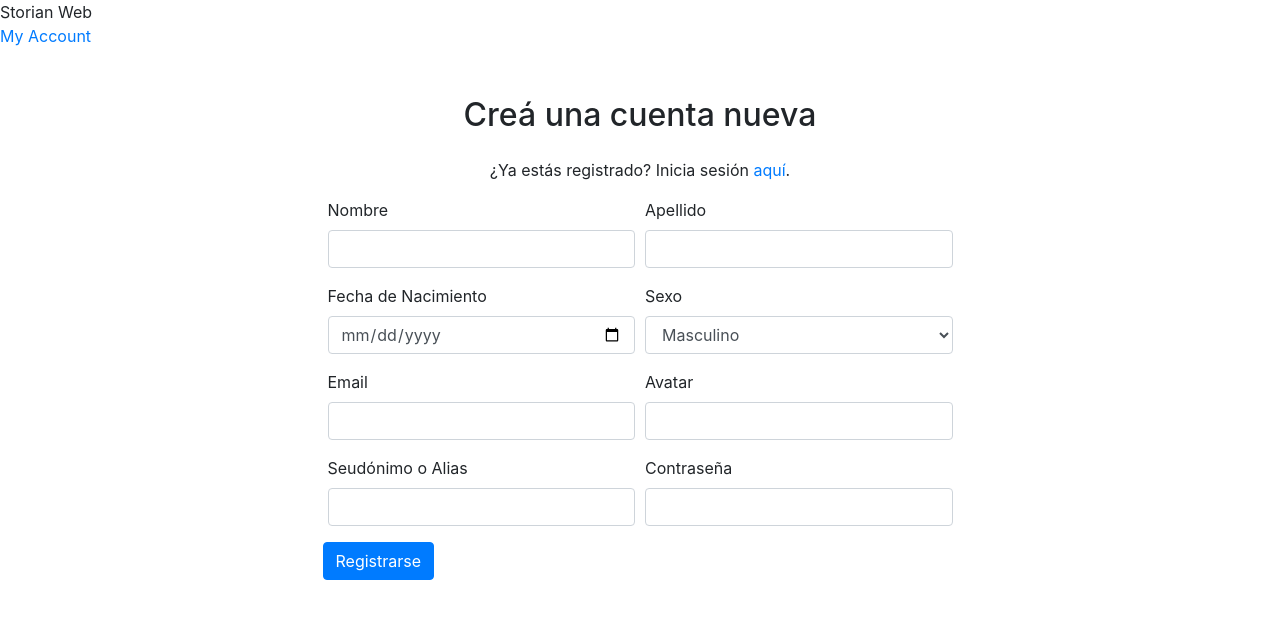
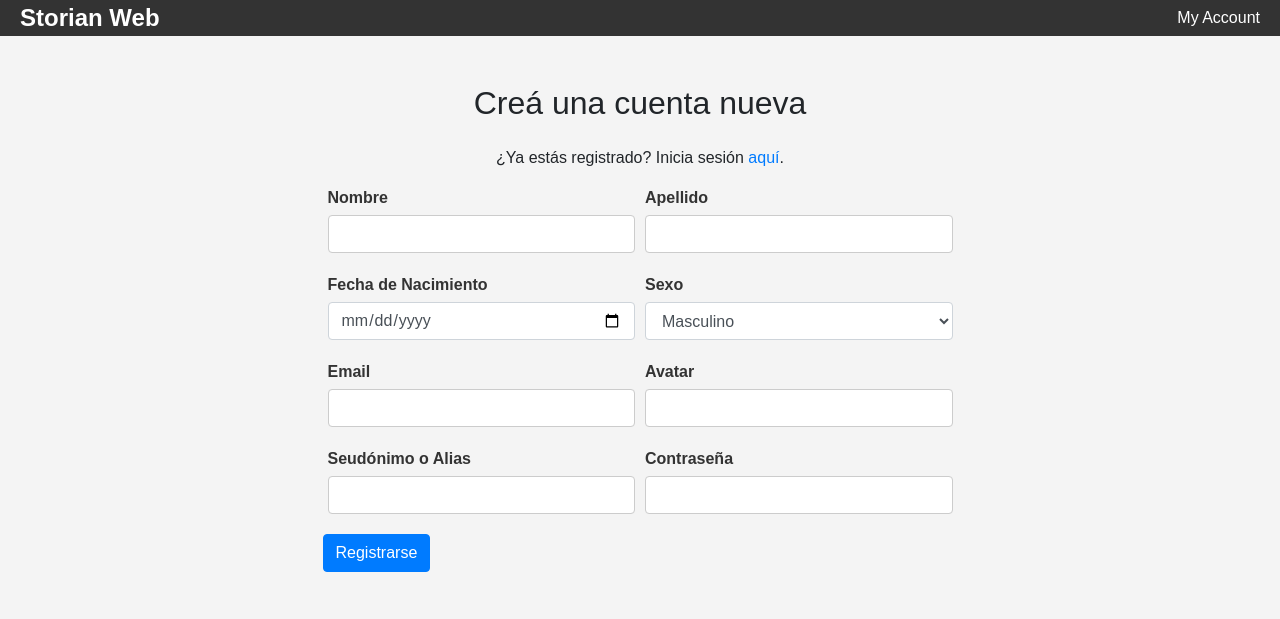
Before and after one commit to ArielitoUV/ProyectoStorianWeb, a Django app: template StorianWeb/core/templates/core/registro.html in a window 1280 px wide. Shown: the top 619 px of the page. Run offline with Django 4.2, Linux system fonts and the light colour scheme; the template is opened without the code that fills it, so the values that code supplies are empty.

Commit message:
css estilos

```diff
--- a/StorianWeb/core/css/styles.css
+++ b/StorianWeb/core/css/styles.css
@@ -0,0 +1,76 @@
+body {
+    font-family: Arial, sans-serif;
+    background-color: #f4f4f4;
+    margin: 0;
+    padding: 0;
+}
+
+.header {
+    background-color: #333;
+    color: #fff;
+    padding: 10px 0;
+    display: flex;
+    justify-content: space-between;
+    align-items: center;
+    padding: 0 20px;
+}
+
+.logo {
+    font-size: 24px;
+    font-weight: bold;
+}
+
+.account-link a {
+    color: #fff;
+    text-decoration: none;
+}
+
+.container {
+    text-align: center;
+}
+
+.form-container {
+    background-color: #fff;
+    border-radius: 8px;
+    box-shadow: 0px 0px 10px 0px rgba(0, 0, 0, 0.1);
+    padding: 40px;
+    margin-top: 20px;
+}
+
+.form-group {
+    margin-bottom: 20px;
+}
+
+label {
+    display: block;
+    font-weight: bold;
+    margin-bottom: 5px;
+    color: #333;
+}
+
+input[type="text"],
+input[type="password"],
+input[type="email"],
+input[type="url"],
+select {
+    width: 100%;
+    padding: 10px;
+    font-size: 16px;
+    border: 1px solid #ccc;
+    border-radius: 4px;
+}
+
+button {
+    background-color: #4caf50;
+    color: white;
+    border: none;
+    border-radius: 4px;
+    padding: 12px 20px;
+    font-size: 16px;
+    cursor: pointer;
+    transition: background-color 0.3s ease;
+}
+
+button:hover {
+    background-color: #45a049;
+}
--- a/StorianWeb/core/templates/core/registro.html
+++ b/StorianWeb/core/templates/core/registro.html
@@ -7,7 +7,7 @@
 
     <!-- Agrega las referencias a Bootstrap CSS y JS -->
     <link href="https://cdn.jsdelivr.net/npm/bootstrap@4.6.0/dist/css/bootstrap.min.css" rel="stylesheet">
-    <link rel="stylesheet" href="/assets/css/styles.css">
+    <link rel="stylesheet" href="/StorianWeb/core/css/styles.css">
     <script src="https://cdn.jsdelivr.net/npm/bootstrap@4.6.0/dist/js/bootstrap.min.js"></script>
 </head>
 <body>
```
